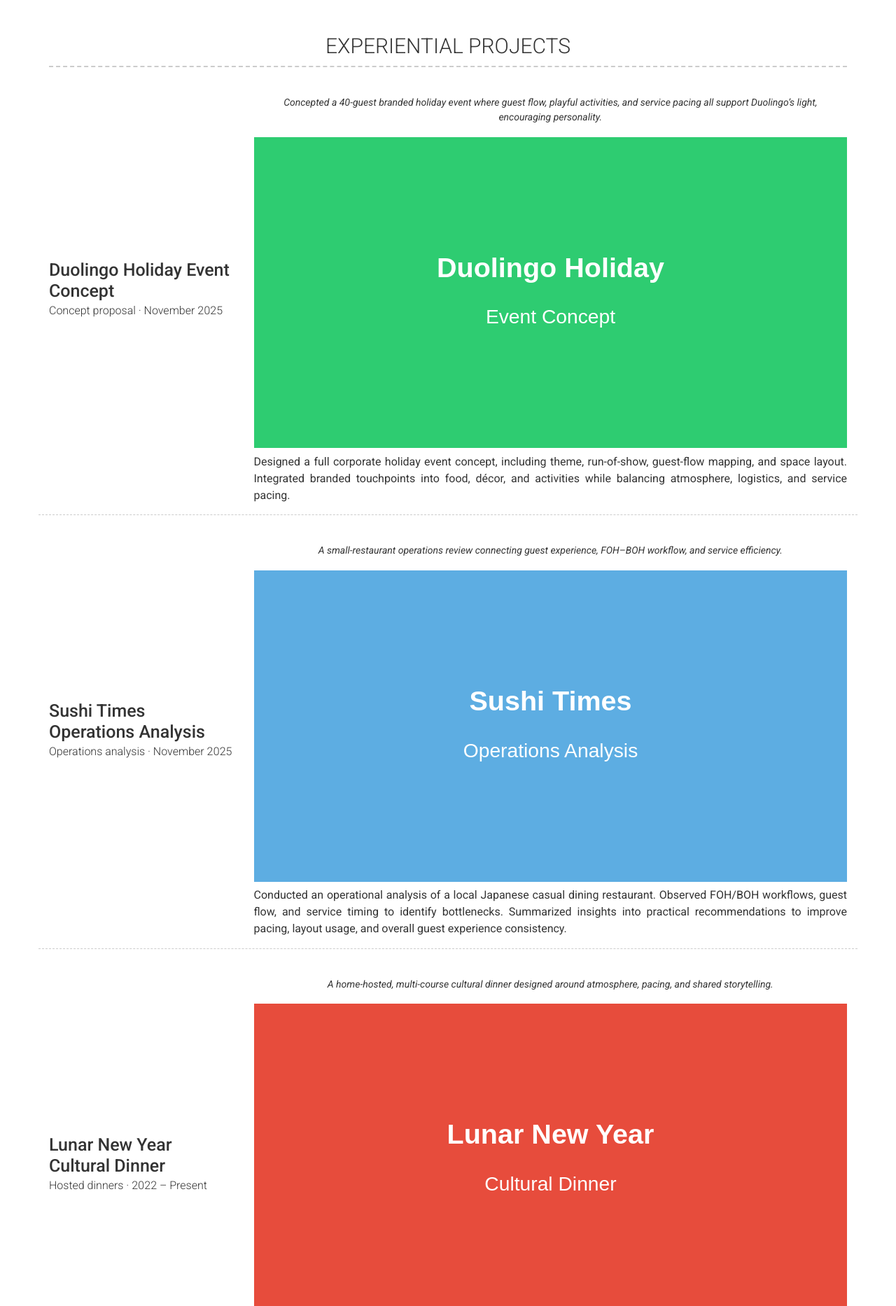
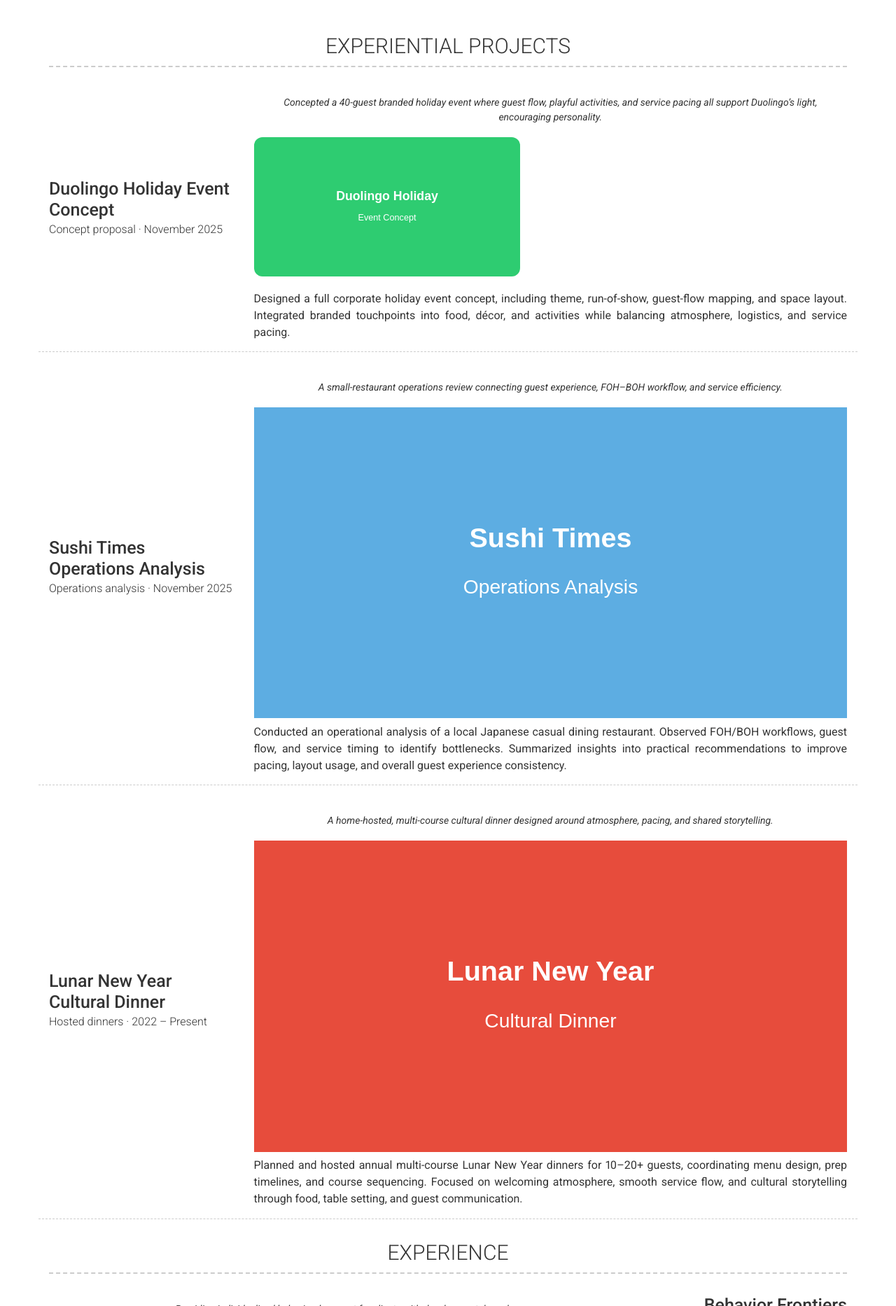
Before and after one commit to yueyiliao/YueyiCreatesExperience, a Jekyll site: the page built from index.md, in a window 1280 px wide. Shown: the part 504-2370 px from the top of the page at 70% size. Built offline with Jekyll 4.4.1, drawn with Linux system fonts in a browser that asks for light colours; nearby versions of some CDN libraries.

Commit message:
Update _config.yml

```diff
--- a/_config.yml
+++ b/_config.yml
@@ -36,7 +36,7 @@ content:
           Concepted a 40-guest branded holiday event where guest flow, playful activities,
           and service pacing all support Duolingo’s light, encouraging personality.
         description: |
-          ![Duolingo Holiday Event Concept](images/duolingo-cover.svg)
+          <img src="images/duolingo-cover.svg" width="380" style="border-radius: 12px; margin-bottom: 12px;" />
 
           Designed a full corporate holiday event concept, including theme, run-of-show,
           guest-flow mapping, and space layout. Integrated branded touchpoints into
```
